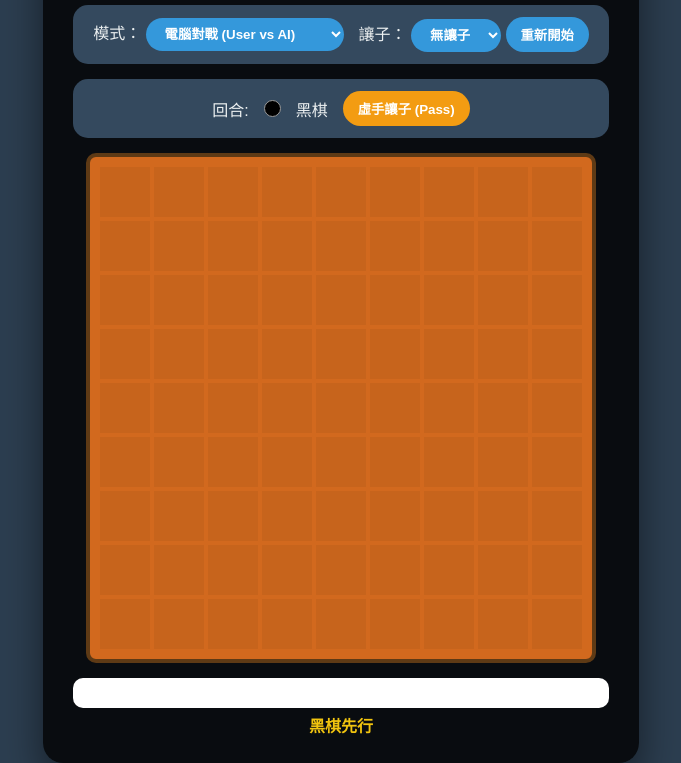
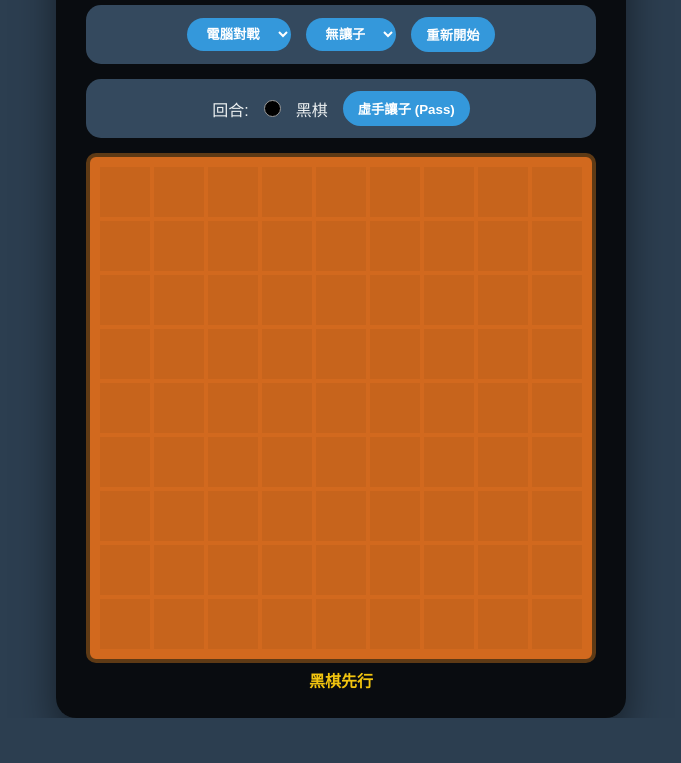
Before and after one commit to shior60/final, a plain HTML site: page weiqi/index.html in a window 1280 px wide. Shown: the part 104-867 px from the top of the page, without its empty margins (299-980 px from the left). After the commit the page ends 822 px from the top, so only its background shows below. Drawn offline with Linux system fonts and the light colour scheme.

Commit message:
Update index.html

```diff
--- a/weiqi/index.html
+++ b/weiqi/index.html
@@ -3,51 +3,39 @@
 <head>
     <meta charset="UTF-8">
     <meta name="viewport" content="width=device-width, initial-scale=1.0">
-    <title>1132916 - FinalTerm </title>
+    <title>1132916 - FinalTerm</title>
     <link rel="stylesheet" href="style.css">
     <script src="script.js" defer></script>
 </head>
 <body>
     <div class="game-container">
         <h1>🎯 1132916 - FinalTerm</h1>
-
         <div id="control-panel">
-            <div class="control-group">
-                <label>模式：</label>
             <select id="game-mode" onchange="resetGame()">
-                    <option value="PvC">電腦對戰 (User vs AI)</option>
-                    <option value="PvP">雙人對戰 (User vs User)</option>
+                <option value="PvC">電腦對戰</option>
+                <option value="PvP">雙人對戰</option>
             </select>
-            </div>
-            <div class="control-group">
-                <label>讓子：</label>
             <select id="handicap-select" onchange="resetGame()">
                 <option value="0">無讓子</option>
-                    <option value="2">2 子</option>
-                    <option value="4">4 子</option>
-                    <option value="9">9 子</option>
+                <option value="2">2子</option>
+                <option value="4">4子</option>
+                <option value="9">9子</option>
             </select>
             <button onclick="resetGame()">重新開始</button>
         </div>
-        </div>
-
         <div id="status-bar">
-            回合: <span id="player-indicator" class="current-player-indicator"></span>
+            回合: <span id="player-indicator" style="display:inline-block;width:15px;height:15px;border-radius:50%;border:1px solid #999;"></span>
             <span id="current-player-text">黑棋</span>
-            <button id="pass-btn" onclick="handlePass()" class="pass-btn">虛手讓子 (Pass)</button>
-            <span id="thinking-msg" style="display:none; color: #3498db;">(AI 思考中...)</span>
+            <button id="pass-btn" onclick="handlePass()">虛手讓子 (Pass)</button>
+            <span id="thinking-msg" style="display:none;color:#3498db;">(AI 思考中...)</span>
         </div>
 
         <div id="board-container">
-            <div id="board"></div>
-        </div>
+            <div id="grid-layer"></div> <div id="board"></div>      </div>
 
-        <div id="result-display"></div>
-        <div id="message-area"></div>
-        <div id="hint" style="display: none;">
-            💡 提示：若結算有誤，可直接點擊棋子手動修正死活。
-        </div>
+        <div id="result-display" style="margin-top:15px; font-weight:bold; background:white; color:black; padding:10px; border-radius:10px; display:none;"></div>
+        <div id="message-area" style="color:#f1c40f; font-weight:bold; height:20px; margin-top:5px;"></div>
+        <div id="hint" style="display:none; font-size:0.8em; color:#ccc; margin-top:10px;">💡 提示：可點擊棋子手動修正死活</div>
     </div>
 </body>
-
 </html>
```
Lines whose indentation alone changed are shown as unchanged.
